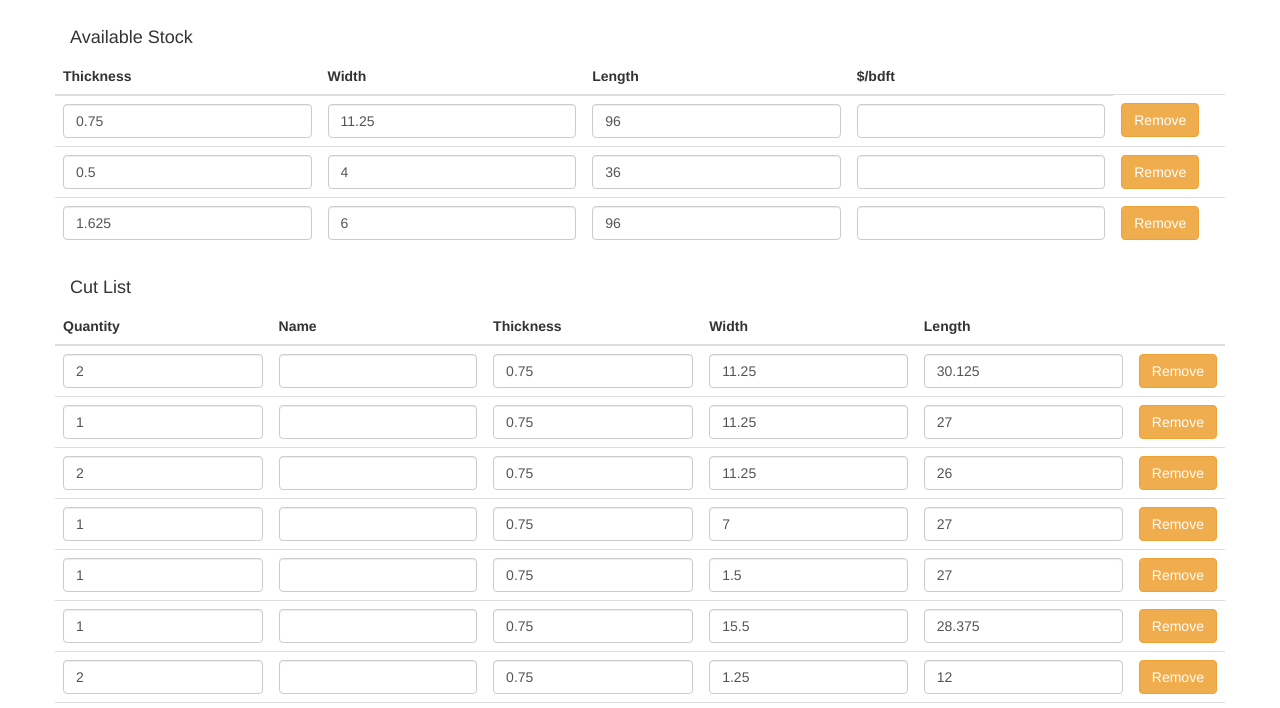
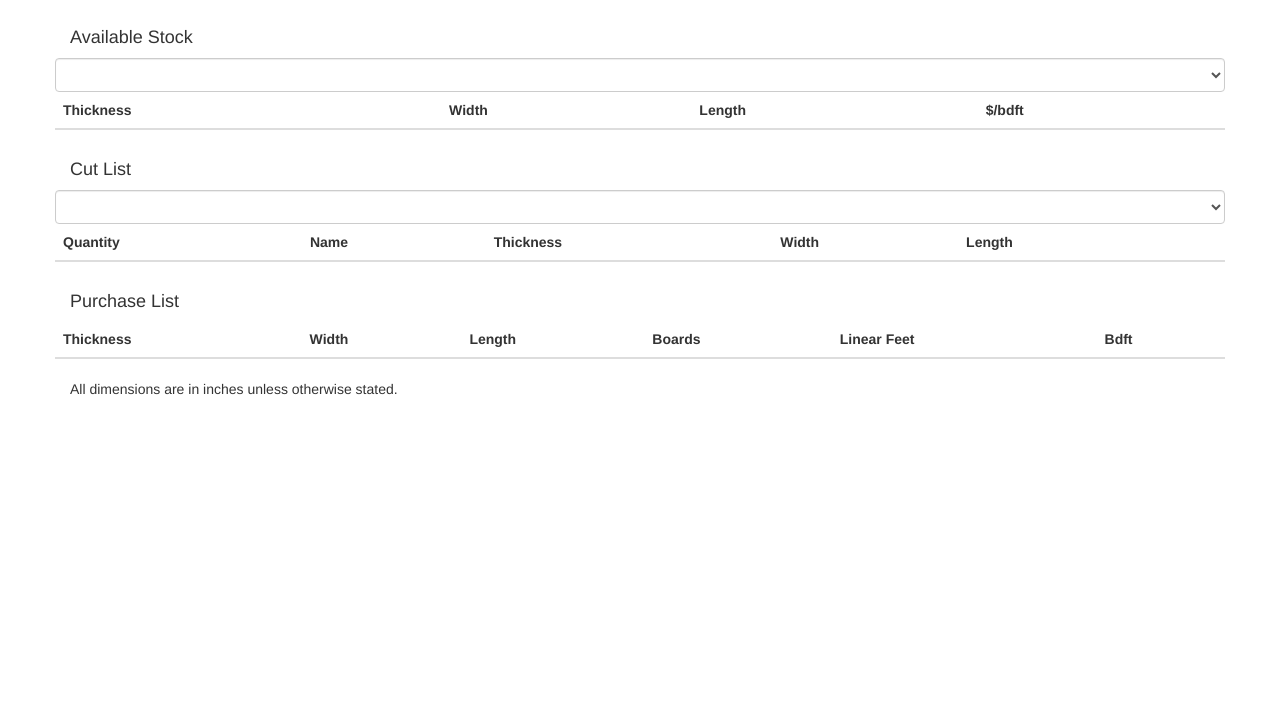
Before and after one commit to jlewallen/stock-estimator-ng, a website with bundled scripts: page index.html in a window 1280 px wide. Shown: the part 54-762 px from the top of the page. Built offline with nearby package versions, Linux system fonts and the light colour scheme; some packages are replaced by stand-ins of ours.

Commit message:
Drop downs to pick cutList and stockSet

```diff
--- a/index.html
+++ b/index.html
@@ -21,8 +21,8 @@
       </div>
 
       <ul class="nav navbar-nav navbar-right">
-        <li><a href="#">Layout</a></li>
-        <li><a href="#cost">Cost</a></li>
+        <li><a href="#/">Layout</a></li>
+        <li><a href="#/cost">Cost</a></li>
       </ul>
     </div>
   </nav>
--- a/js/app.js
+++ b/js/app.js
@@ -333,15 +333,29 @@ app.controller('layoutController', function($scope) {
     { quantity: 4, thickness: 0.75, width: 0.75, length: 4 },
     { quantity: 2, thickness: 0.5, width: 2, length: 23.125 }
   ];
+  $scope.cutLists = [
+    { name: 'Dutch Tool Chest', necessary: dutchChest },
+    { name: 'Frame Saw', necessary: frameSaw }
+  ];
 
-  $scope.necessary = dutchChest;
-  // $scope.necessary = frameSaw;
+  $scope.stockSets = [
+    { name: 'Home Depot - Construction', available: [
+    	{ thickness: 0.75, width: 11.25, length: 96 },
+    	{ thickness: 0.5, width: 4, length: 36 }
+    ]},
+    { name: 'Hardwood Dealer', available: [
+	{ thickness: 1.625, width: 6, length: 96 }
+    ]}
+  ];
 
-  $scope.available = [
-    { thickness: 0.75, width: 11.25, length: 96 },
-    { thickness: 0.5, width: 4, length: 36 },
-    { thickness: 1.625, width: 6, length: 96 }
-  ];
+  $scope.available = [];
+  $scope.chooseStockSet = function(set) {
+    $scope.available = set.available;
+  };
+
+  $scope.chooseCutList = function(cutList) {
+    $scope.necessary = cutList.necessary;
+  };
 
   function isValidBoard(board) {
     if (_.isUndefined(board.width) || _.isUndefined(board.thickness) || _.isUndefined(board.length)) {
@@ -375,6 +389,11 @@ app.controller('layoutController', function($scope) {
   };
 
   $scope.$watch("[necessary, available]", function() {
+    if (_.isEmpty($scope.available) || _.isEmpty($scope.necessary)) {
+      console.log("incomplete");
+      return;
+    }
+
     var planner = new Planner();
     var buy = planner.calculate(_.where($scope.available, isValidBoard), _.where($scope.necessary, isValidBoard));
 
--- a/layout.html
+++ b/layout.html
@@ -1,5 +1,10 @@
 <div>
   <h4>Available Stock</h4>
+
+  <div class="row">
+    <select class="form-control" ng-options="stockSet as stockSet.name for stockSet in stockSets" ng-model="stockSet" ng-change="chooseStockSet(stockSet)">
+    </select>
+  </div>
 
   <div class="row">
   <table class="table">
@@ -22,6 +27,11 @@
   </div>
 
   <h4>Cut List</h4>
+
+  <div class="row">
+    <select class="form-control" ng-options="cutList as cutList.name for cutList in cutLists" ng-model="cutList" ng-change="chooseCutList(cutList)">
+    </select>
+  </div>
 
   <div class="row">
   <table class="table">
```
Also changed, not shown: gulpfile.js (+0 -19 lines).
